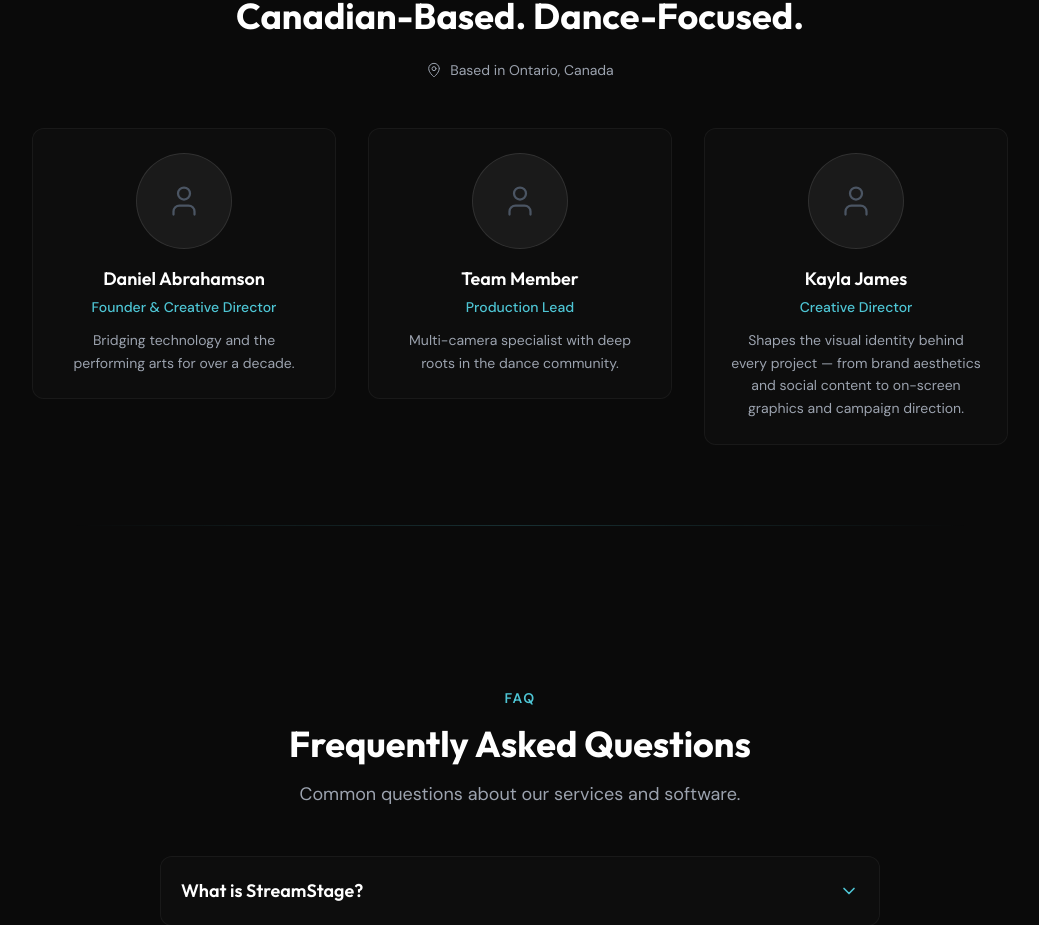
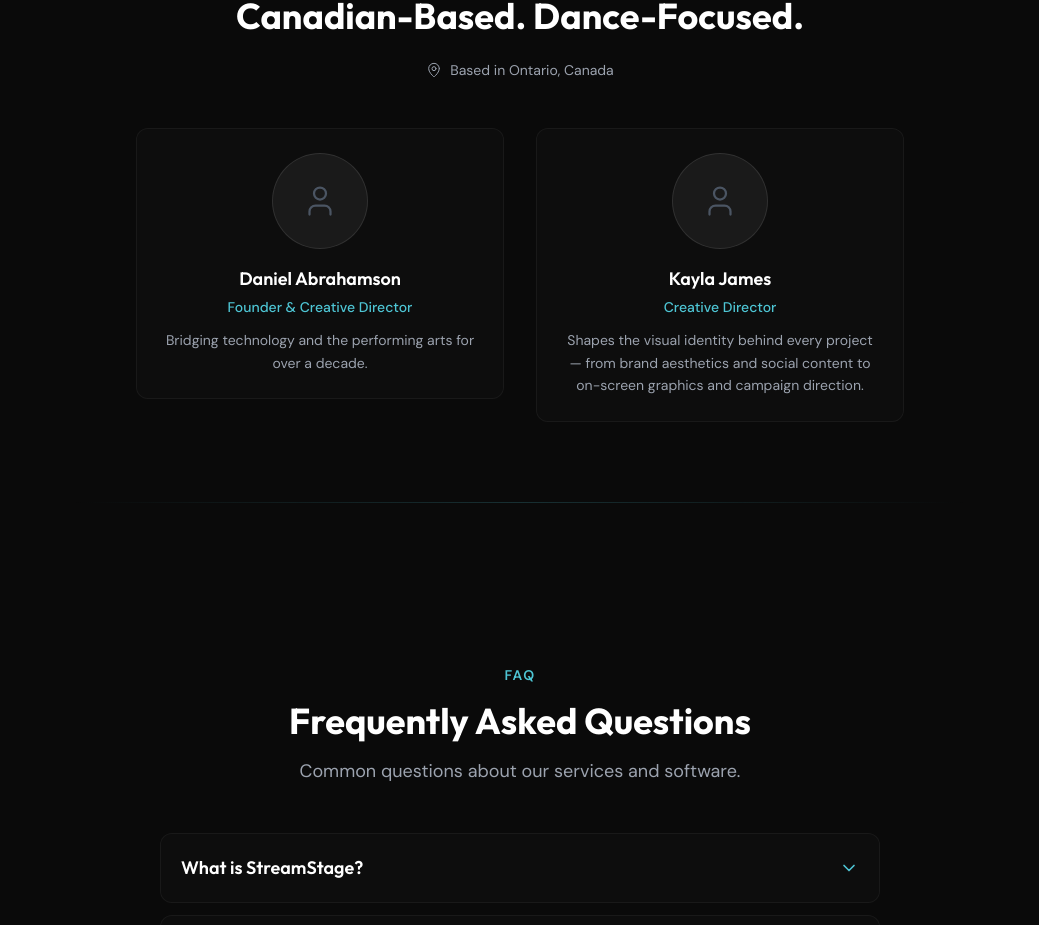
Before and after one commit to danman60/StreamStage, a Next.js app: page / in a window 1280 px wide. Shown: the part 5698-6623 px from the top of the page, without its empty margins (120-1159 px from the left). Built offline with nearby package versions, Linux system fonts and the light colour scheme.

Commit message:
fix: Reduce team to 2 cards (Daniel + Kayla)
- Removed Production Lead placeholder
- Grid 3-col → 2-col centered

Claude Code

```diff
--- a/src/components/Team.tsx
+++ b/src/components/Team.tsx
@@ -8,11 +8,6 @@ const team = [
     name: "Daniel Abrahamson",
     role: "Founder & Creative Director",
     bio: "Bridging technology and the performing arts for over a decade.",
-  },
-  {
-    name: "Team Member",
-    role: "Production Lead",
-    bio: "Multi-camera specialist with deep roots in the dance community.",
   },
   {
     name: "Kayla James",
@@ -40,7 +35,7 @@ export default function Team() {
           </div>
         </ScrollReveal>
 
-        <div className="grid md:grid-cols-3 gap-6 lg:gap-8">
+        <div className="grid md:grid-cols-2 gap-6 lg:gap-8 max-w-3xl mx-auto">
           {team.map((member, i) => (
             <ScrollReveal key={i} delay={i * 0.1}>
               <div className="text-center p-6 rounded-xl bg-charcoal-dark/50 border border-white/5 hover:border-cyan-brand/20 transition-colors duration-300">
```
